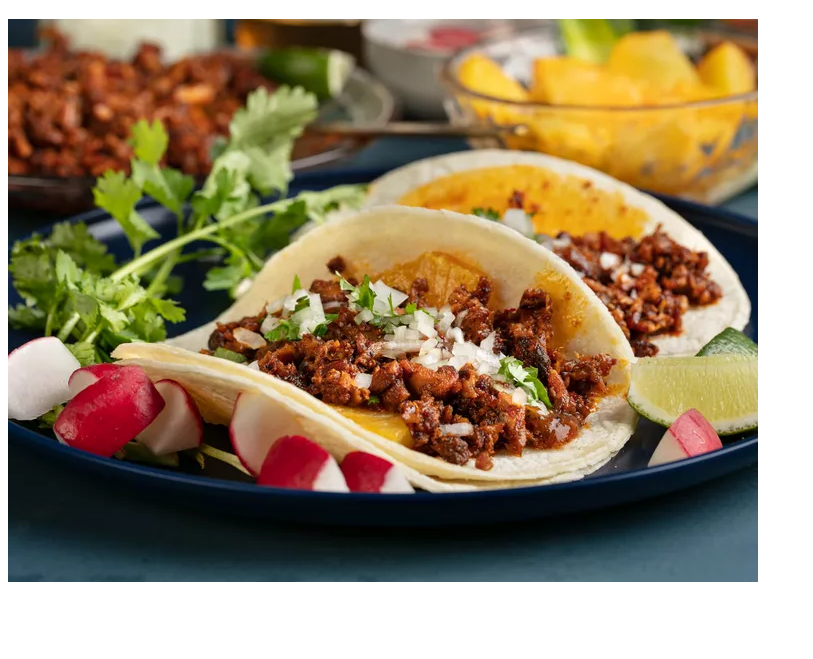
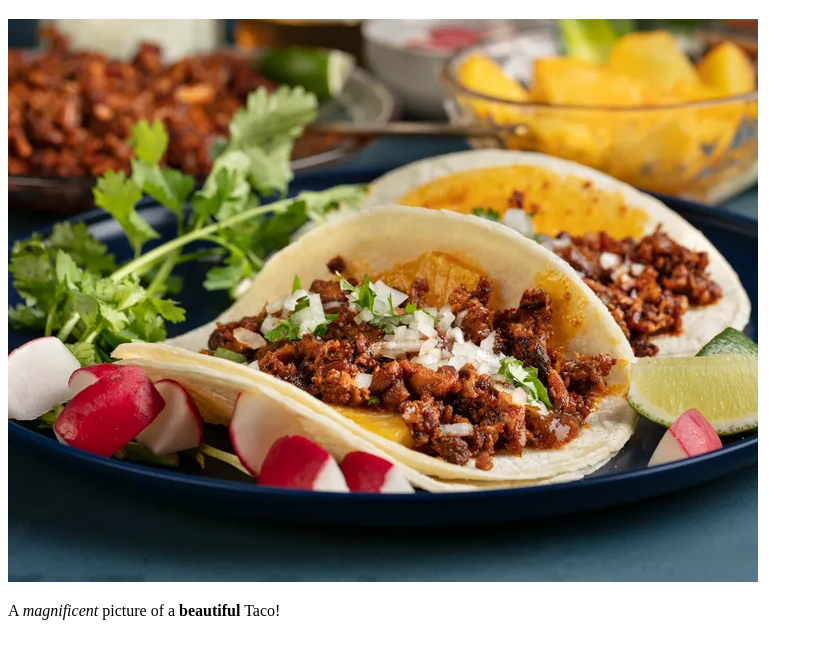
Before and after one commit to K9Seven/odin-recipes, a plain HTML site: page index.html in a window 1280 px wide. Shown: the part 61-720 px from the top of the page, without its empty margins (0-813 px from the left). Drawn offline with Linux system fonts and the light colour scheme.

Commit message:
Added image description
I added a description under the image of the taco and used <em> and <strong> tags to emphasize important words.

```diff
--- a/index.html
+++ b/index.html
@@ -9,5 +9,6 @@
 <body>
     <h1>Odin Recipes</h1>
     <img src="images/tacos.jpg" alt="tacos"/>
+    <p>A <em>magnificent</em> picture of a <strong>beautiful</strong> Taco!</p>
 </body>
 </html>
```
